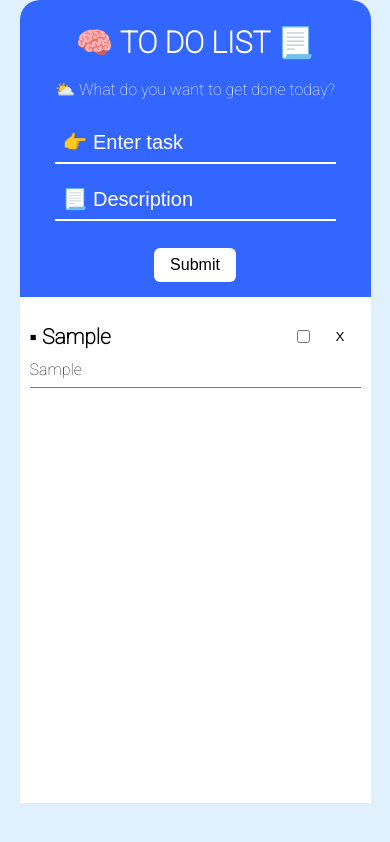
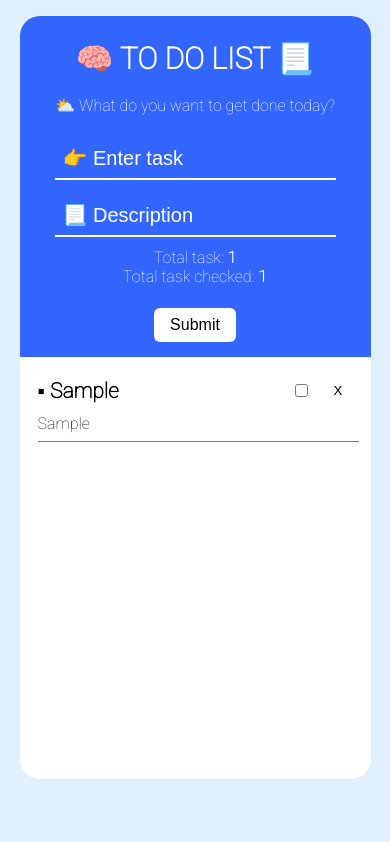
Before and after one commit to khanhhlq/to-do-app, a plain HTML site: page index.html in a window 390 px wide. Both pictures are taken after typing "Sample", "Sample" into the empty fields and a click on the button "Submit". Drawn offline with Linux system fonts and the light colour scheme.

Commit message:
bugs(*): localstorage - dataList

```diff
--- a/app.js
+++ b/app.js
@@ -31,6 +31,16 @@ description.setAttribute("type", "text")
 description.setAttribute("placeholder", "📃 Description")
 getValue.appendChild(description)
 
+const printData = document.createElement("div")
+printData.classList.add("print-data")
+form.appendChild(printData)
+
+const sumTask = document.createElement("span")
+printData.appendChild(sumTask)
+
+const sumTaskChecked = document.createElement("span")
+printData.appendChild(sumTaskChecked)
+
 const br = document.createElement("br")
 form.appendChild(br)
 
@@ -52,7 +62,16 @@ form.addEventListener("submit", (event) => {
     addTodo()
 })
 
-let todoList = []
+let todoList = [],
+    dataTask = []
+
+dataTask.push({
+    totalTask: 0,
+    totalTaskChecked: 0,
+    totalTaskUnchecked: 0
+})
+
+localStorage.setItem('dataList', JSON.stringify(dataTask))
 
 const deleteBtn = (index) => {
     todoList.splice(index, 1)
@@ -64,7 +83,13 @@ const addTodo = () => {
     const newTodo = input.value
     const newDesc = description.value
 
-    if (!newTodo && !newDesc) return alert("No value or description! ❌")
+    if (!newTodo && !newDesc)
+        return alert("No value: title and description for your task! ❌")
+    else if (!newTodo)
+        return alert("No value: title task! ❌")
+    else if (!newDesc)
+        return alert("No value: description ❌")
+
     todoList.push({
         text: newTodo,
         desc: newDesc,
@@ -78,10 +103,13 @@ const addTodo = () => {
 
     render()
 }
-
 const render = () => {
     todo.innerHTML = null
     todoList = JSON.parse(localStorage.getItem("todos")) || []
+    dataTask = JSON.parse(localStorage.getItem("dataList")) || []
+
+    sumTask.innerHTML = `${"Total task: " + "<b>" + todoList.length + "</b>" + "</br>"}`
+    sumTaskChecked.innerHTML = `${"Total task checked: " + "<b>" + todoList.length + "</b>"}`
 
     for (let i = 0; i < todoList.length; i++){
         let li = document.createElement("li")
@@ -111,15 +139,21 @@ const render = () => {
         div.appendChild(btn)
         li.appendChild(div)
 
-        if (todoList[i].completed) {
+        if (todoList[i].completed == true) {
             li.classList.add("completed")
             li.classList.remove("uncompleted")
+            textDesc.classList.add("completed")
+            textDesc.classList.remove("uncompleted")
             checkbox.checked = todoList[i].completed
-        } else{
+        } else if (todoList[i].completed == false){
             li.classList.add("uncompleted")
             li.classList.remove("completed")
+            textDesc.classList.add("uncompleted")
+            textDesc.classList.remove("completed")
             checkbox.checked = todoList[i].completed
         }
+
+        localStorage.setItem('dataList', JSON.stringify(dataTask))
 
         checkbox.addEventListener("click", (event) => {
             todoList[i].completed = event.target.checked
@@ -139,6 +173,16 @@ const render = () => {
 
             localStorage.setItem('todos', JSON.stringify(todoList))
         })
+        dataTask[0].totalTask = todoList.length
+        localStorage.setItem('dataList', JSON.stringify(dataTask))
+
+        // if (todoList[i].completed == 1){
+        //     dataTask[0].totalTaskChecked++
+        // } else if (todoList[i].completed == 0){
+        //     dataTask[0].totalTaskUnchecked++
+        // }
+
+
 
     }
 }
--- a/style.css
+++ b/style.css
@@ -13,7 +13,7 @@ body {
   margin: auto;
   width: 40%;
   color: #181818;
-  padding: 30px 30px;
+  padding: 30px 0px 0px 0px;
 }
 
 .todo {
@@ -51,6 +51,10 @@ input {
   font-size: 20px;
 }
 
+.print-data{
+  padding: 3px 0px;
+}
+
 #button{
   background-color: #ffffff;
   border: none;
@@ -71,10 +75,13 @@ input {
   height: 60vh;
   background-color: #ffffff;
   overflow-y: scroll;
+  border-bottom-left-radius: 20px;
+  border-bottom-right-radius: 20px;
 }
 
 #todo {
-  padding: 0 10px 0 10px;
+  padding: 10px 12px 10px 18px;
+  margin: 0px;
 }
 
 #todo li {
@@ -146,20 +153,47 @@ input {
 @media only screen and (max-width: 1200px){
   .container {
     width: 90%;
-    padding: 0;
+    padding: 16px 0px;
   }
 }
 
 @media only screen and (max-width: 1000px){
   .container {
     width: 90%;
-    padding: 0;
+    padding: 16px 0px;
+  }
+
+  .list-todo {
+    height: 58vmax;
   }
 }
 
 @media only screen and (max-width: 600px){
   .container {
     width: 90%;
-    padding: 0;
+    padding: 16px 0px;
+  }
+
+  .list-todo {
+    height: 50vmax;
   }
 }
+
+::-webkit-scrollbar {
+  width: 20px;
+}
+
+::-webkit-scrollbar-track {
+  background-color: transparent;
+}
+
+::-webkit-scrollbar-thumb {
+  background-color: #d6dee1;
+  border-radius: 20px;
+  border: 6px solid transparent;
+  background-clip: content-box;
+}
+
+::-webkit-scrollbar-thumb:hover {
+  background-color: #a8bbbf;
+}
```
